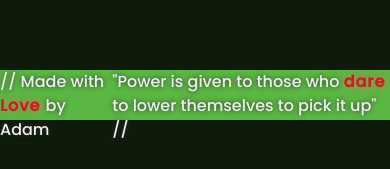
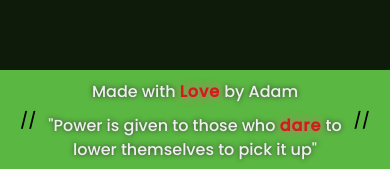
Before and after one commit to AdamFilch/Portfolio, a Vue app: page / in a window 390 px wide. Shown: the part 5474-5643 px from the top of the page. Before the commit the page ends 5616 px from the top, so only its background shows below. Built offline with nearby package versions, Linux system fonts and the light colour scheme.

Commit message:
Footer Media

```diff
--- a/src/components/footer/TinyFooter.vue
+++ b/src/components/footer/TinyFooter.vue
@@ -1,13 +1,12 @@
 <template>
   <div class="footer-section">
-    <!-- <span class="outer-slash">//</span> -->
+    <span class="outer-slash">//</span>
     <div class="footer-body">
       <div class="copyright">
         <p>
-          <span class="innerslash">//</span> Made with
+          Made with
           <span class="love footer-highlight"
-            >Love
-            <span class="lub">*lub*</span>
+            >Love<span class="lub">*lub*</span>
             <span class="dub">*dub*</span>
           </span>
           by Adam
@@ -19,18 +18,16 @@
           <p>
             "Power is given to those who
             <span class="footer-highlight"
-              >dare
-              <!-- <span class="footer-book-tooltip">
+              >dare<!-- <span class="footer-book-tooltip">
                 Fyodor Dostoyevsky's, Crime and Punishment
               </span> -->
             </span>
             to lower themselves to pick it up"
-            <span class="inner-slash">//</span>
           </p>
         </div>
       </div>
     </div>
-    <!-- <span class="outer-slash">//</span> -->
+    <span class="outer-slash">//</span>
   </div>
 </template>
 
@@ -54,9 +51,10 @@ export default {
 @import "../../assets/shared.scss";
 
 .footer-section {
-  height: 50px;
+  min-height: 50px;
   background-color: $dark-primary;
   margin-top: 80px;
+  padding: 10px 20px;
   justify-content: center;
   display: flex;
 }
@@ -78,6 +76,8 @@ export default {
 
 p {
   text-shadow: 0px 0px 5px #363434;
+  padding: 0px 10px;
+  text-align: center;
 }
 
 .footer-highlight:hover .footer-book-tooltip {
@@ -128,4 +128,20 @@ p {
   display: block;
   opacity: 1;
 }
+
+.outer-slash {
+  display: block;
+  margin: auto;
+}
+
+@media (max-width: 700px) {
+  .footer-body {
+    flex-direction: column;
+    align-items: center;
+    gap: 10px;
+  }
+  .inner-slash {
+    display: none;
+  }
+}
 </style>
```
